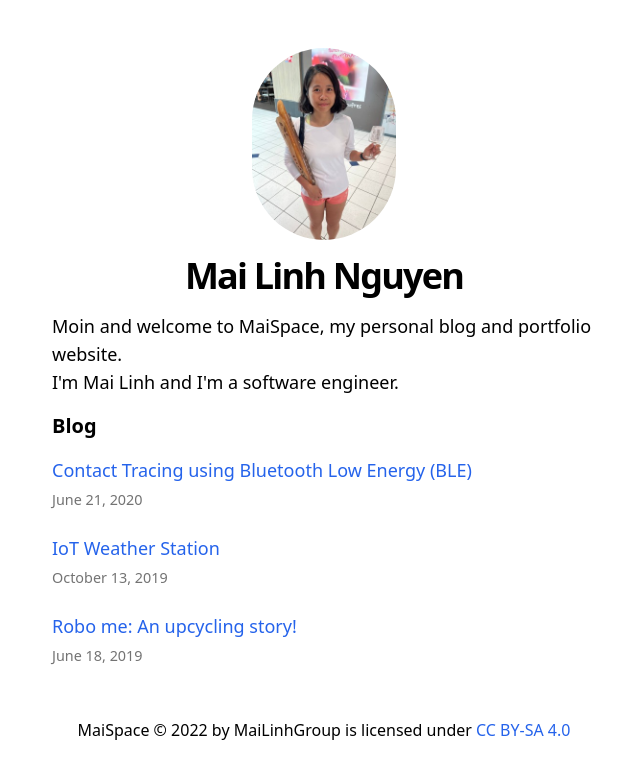
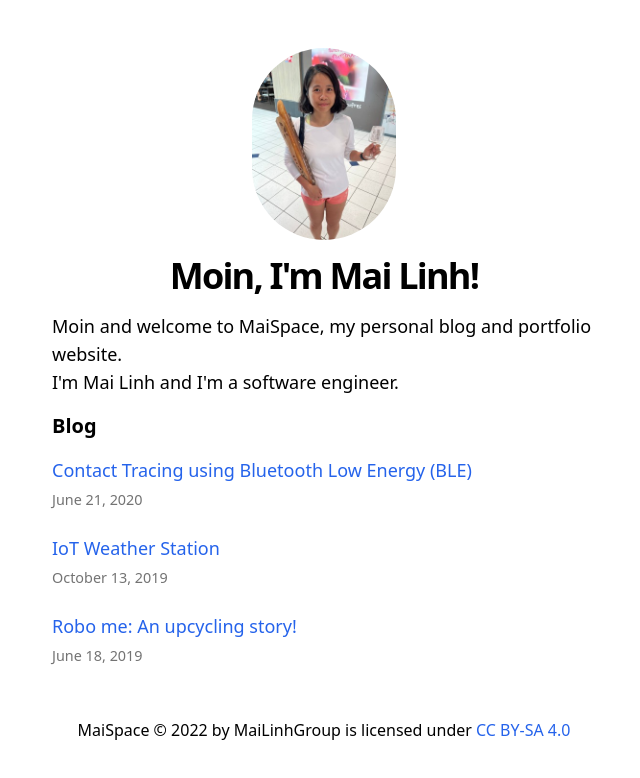
Before and after one commit to MaiLinhGroup/maispace-v2, a Next.js app: page / in a window 1280 px wide. Shown: the top 778 px of the page, without its empty margins (316-956 px from the left). Built offline with nearby package versions, Linux system fonts and the light colour scheme.

Commit message:
refactor: :bug: disable unused eslint rule

```diff
--- a/components/layout.tsx
+++ b/components/layout.tsx
@@ -1,9 +1,8 @@
 import Head from "next/head";
-// import Image from 'next/image'
 import Link from "next/link";
 
-const name = "Mai Linh Nguyen";
-export const siteTitle = "Mai Next.js Space";
+const name = "Moin, I'm Mai Linh!";
+export const siteTitle = "MaiSpace";
 
 export default function Layout({
   children,
@@ -32,6 +31,7 @@ export default function Layout({
       <header className="flex flex-col items-center">
         {home ? (
           <>
+            {/* eslint-disable-next-line @next/next/no-img-element */}
             <img
               src="/images/profile.jpg"
               className="rounded-full"
@@ -44,6 +44,7 @@ export default function Layout({
         ) : (
           <>
             <Link href="/">
+              {/* eslint-disable-next-line @next/next/no-img-element */}
               <img
                 src="/images/profile.jpg"
                 className="rounded-full"
```
